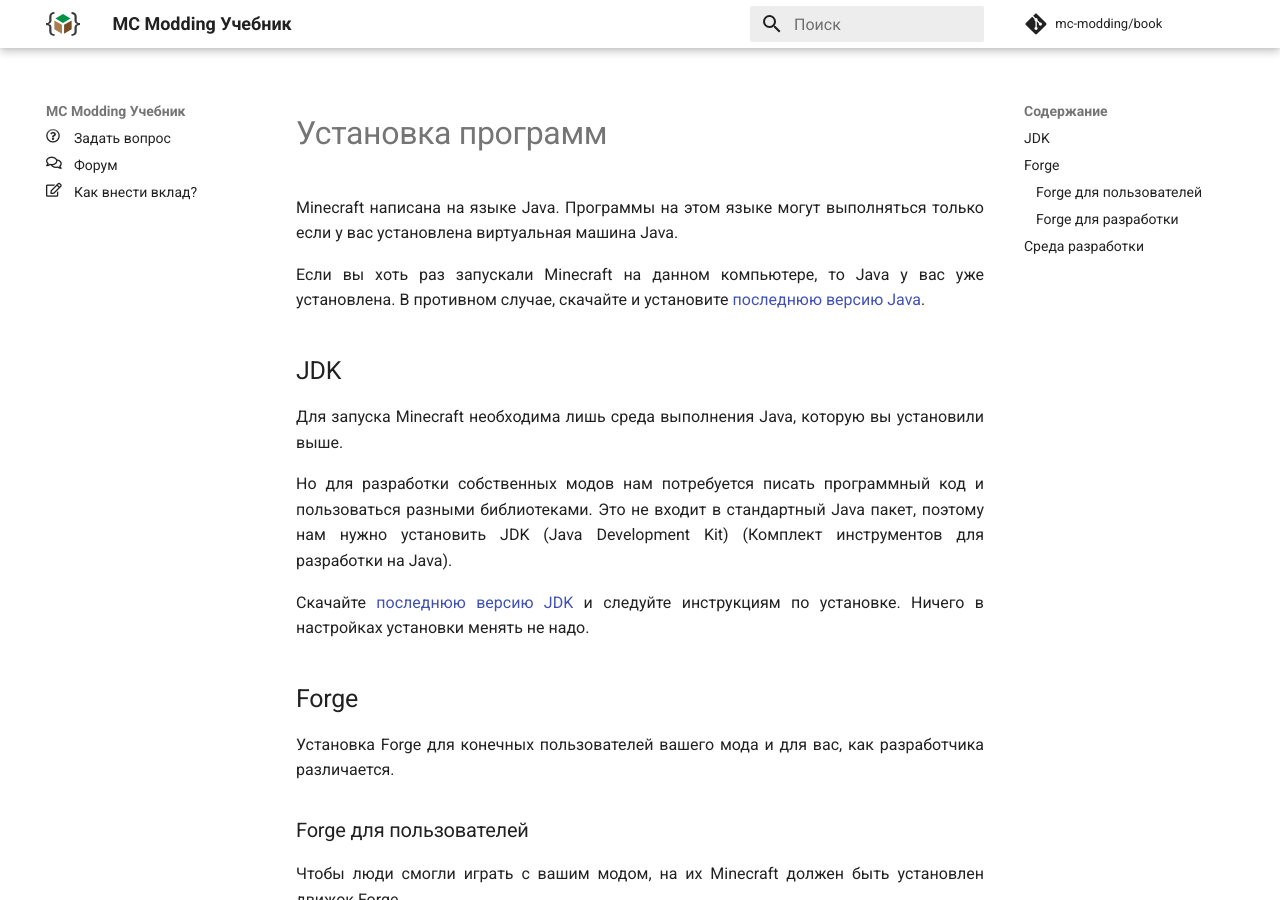
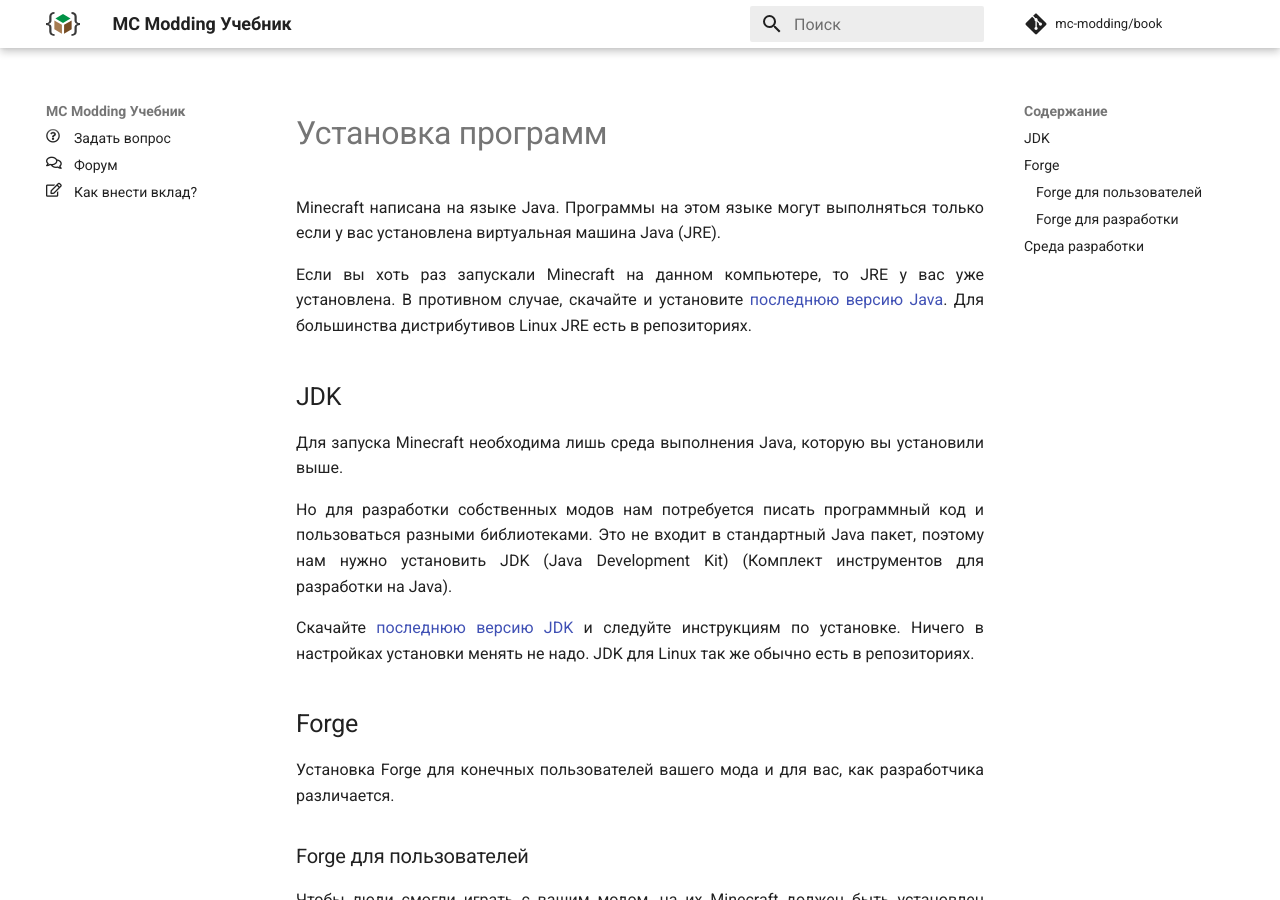
Before and after one commit to mc-modding/book, an MkDocs documentation site: the page built from docs/1.12/preparation/install/index.md, in a window 1280 px wide and 900 px high. Built offline with MkDocs 1.6.1 and Material for MkDocs 9.7.7, drawn with Linux system fonts in a browser that asks for light colours; nearby versions of some CDN libraries; comment, search, counter and statistics services are not loaded; some of the changed text lies outside the part shown.

Commit message:
Some updates about Linux

```diff
--- a/docs/1.12/preparation/install/index.md
+++ b/docs/1.12/preparation/install/index.md
@@ -2,9 +2,9 @@
 
 # Установка программ
 
-Minecraft написана на языке Java. Программы на этом языке могут выполняться только если у вас установлена виртуальная машина Java.
+Minecraft написана на языке Java. Программы на этом языке могут выполняться только если у вас установлена виртуальная машина Java (JRE).
 
-Если вы хоть раз запускали Minecraft на данном компьютере, то Java у вас уже установлена. В противном случае, скачайте и установите [последнюю версию Java](https://java.com/ru/download/).
+Если вы хоть раз запускали Minecraft на данном компьютере, то JRE у вас уже установлена. В противном случае, скачайте и установите [последнюю версию Java](https://java.com/ru/download/). Для большинства дистрибутивов Linux JRE есть в репозиториях.
 
 ## JDK
 
@@ -14,6 +14,7 @@
 поэтому нам нужно установить JDK (Java Development Kit) (Комплект инструментов для разработки на Java).
 
 Скачайте [последнюю версию JDK](http://www.oracle.com/technetwork/java/javase/downloads/jdk8-downloads-2133151.html) и следуйте инструкциям по установке. Ничего в настройках установки менять не надо.
+JDK для Linux так же обычно есть в репозиториях.
 
 ## Forge
 
@@ -33,7 +34,7 @@
 ![Картинка установщика](images/installer.png)
 
 Как понять, куда установлен Minecraft? По умолчанию он устанавливается по следующему пути:
-`C:\Users\*ПОЛЬЗОВАТЕЛЬ*\AppData\Roaming\.minecraft`, где `*ПОЛЬЗОВАТЕЛЬ*` имя текущего пользователя компьютера.
+`C:\Users\*ПОЛЬЗОВАТЕЛЬ*\AppData\Roaming\.minecraft`, где `*ПОЛЬЗОВАТЕЛЬ*` имя текущего пользователя компьютера. Для Linux это обычно `/home/*ПОЛЬЗОВАТЕЛЬ*/.minecraft`
 
 ### Forge для разработки
 
@@ -45,7 +46,7 @@
 Не все из них вам нужны. Чтобы не захламлять рабочее пространство, удалите все файлы, кроме:
 
 * build.gradle
-* gradlew.bat
+* gradlew.bat (gradlew для Linux)
 * папки gradle
 
 ## Среда разработки
```
